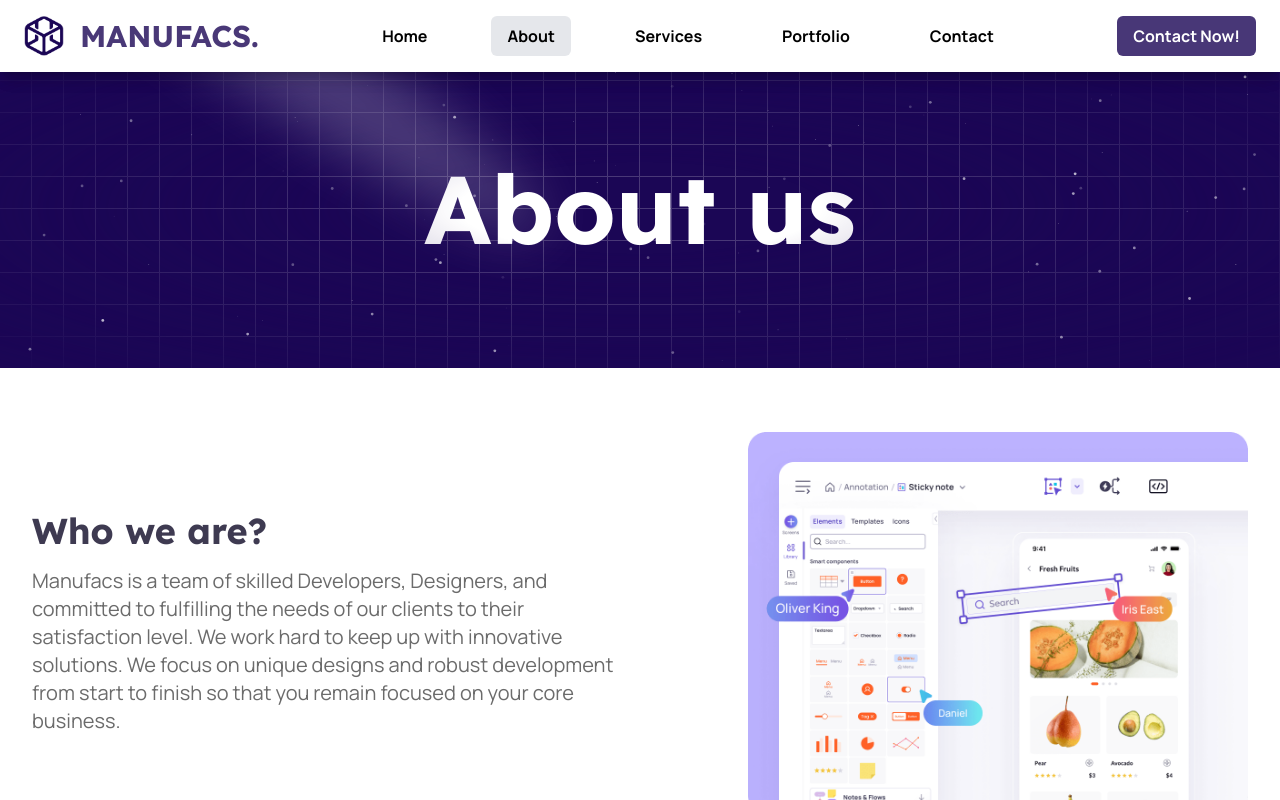
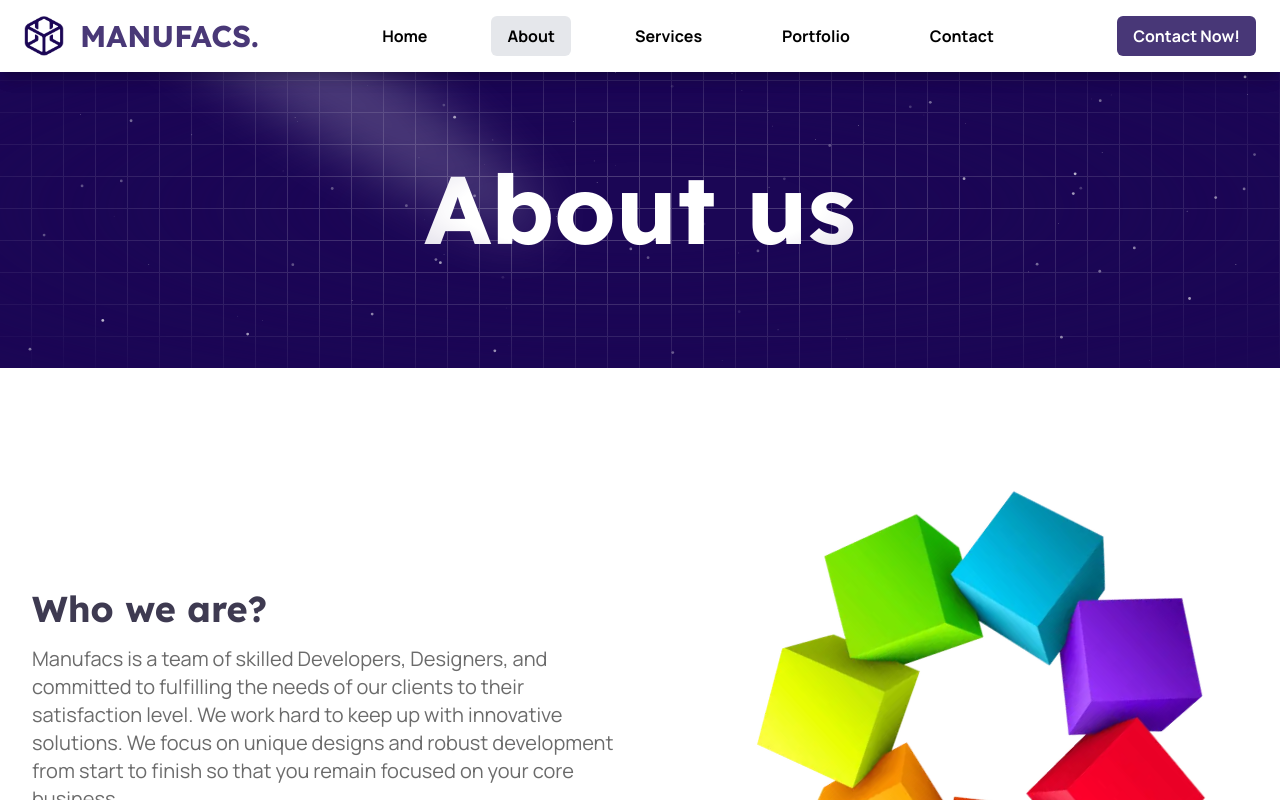
Before and after one commit to WaqarAhmad321/manufacs-company, a Next.js app: page /about in a window 1280 px wide. Shown: the top 800 px of the page. Built offline with nearby package versions, Linux system fonts and the light colour scheme.

Commit message:
Fix deployment issue

```diff
--- a/src/app/about/page.tsx
+++ b/src/app/about/page.tsx
@@ -2,6 +2,7 @@ import Navbar from "@/components/navbar";
 import Image from "next/image";
 import React from "react";
 import WhyUsImage from "@/../public/whyus-reason.png";
+import WhoWeAre from "@/../public/who-are-we.webp";
 import Companies from "@/components/companies";
 import Description from "@/components/ui/description";
 import { Spotlight } from "@/components/ui/spotlight-effect";
@@ -40,7 +41,7 @@ const AboutPage = () => {
       <Navbar />
       <HeroSection title="About us" />
 
-      <div className="container">
+      <div className="container overflow-hidden">
         <div className="flex flex-col items-center justify-between gap-4 py-16 md:flex-row">
           <div className="w-full space-y-4 md:w-1/2">
             <h3 className="bg-opacity-50 font-lexend text-4xl font-bold text-heading">
@@ -57,13 +58,9 @@ const AboutPage = () => {
           </div>
 
           <div className="flex w-full justify-end md:w-1/2">
-            <Image
-              src={WhyUsImage}
-              alt="About us"
-              width={500}
-              height={500}
-              className="rounded-lg"
-            />
+            <Image src={WhoWeAre} alt="Who we are" width={500} height={500} className="animate-spin" style={{
+              animationDuration: "10s"
+            }} />
           </div>
         </div>
 
--- a/src/components/Projects/AllProjects.tsx
+++ b/src/components/Projects/AllProjects.tsx
@@ -75,7 +75,6 @@ const ProjectsPage: React.FC<{
       <h2 className="section-heading pb-3 text-2xl">Explore our</h2>
       <h2 className="section-heading pb-5 text-6xl">Projects</h2>
 
-      <UploadProjects />
       {/* <div className="w-full">
         <div className="tabs-buttons-wrapper">
           {allCats.map((v, key) => {
```
Also changed, not shown: public/who-are-we.webp (added).
